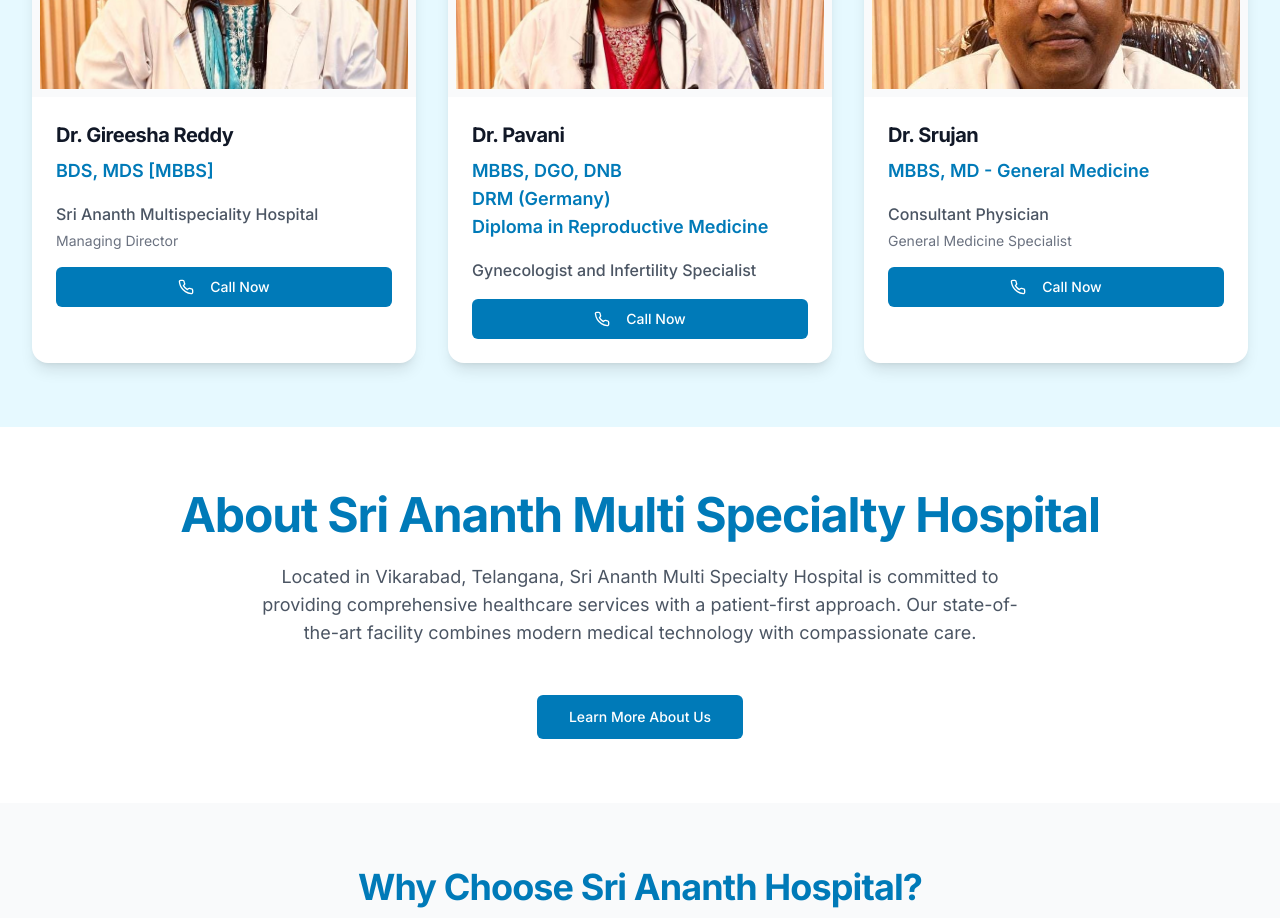
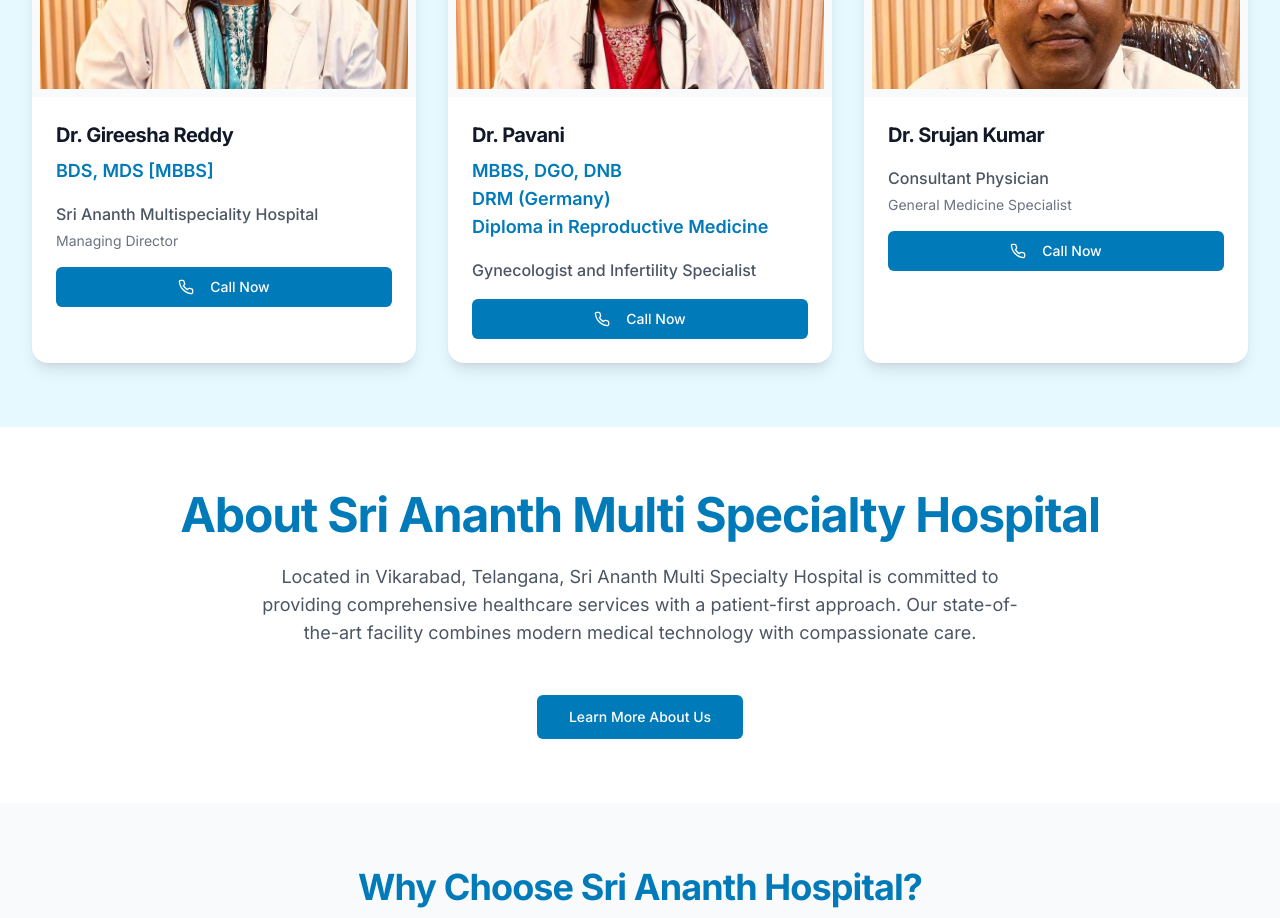
Before and after one commit to Masthan008/sri-ananth-hospital, a React (Vite) app: page / in a window 1280 px wide. Shown: the part 1240-2158 px from the top of the page. Built offline with nearby package versions, Linux system fonts and the light colour scheme.

Commit message:
Update: Corrected Dr. Srujan's name and removed qualifications

```diff
--- a/src/pages/Home.tsx
+++ b/src/pages/Home.tsx
@@ -194,23 +194,20 @@ const Home = () => {
               </div>
             </div>
 
-            {/* Dr. Srujan */}
+            {/* Dr. Srujan Kumar */}
             <div className="bg-white rounded-2xl shadow-lg overflow-hidden animate-scale-in" style={{animationDelay: '0.4s'}}>
               <div className="h-80 w-full overflow-hidden bg-gray-50">
                 <div className="w-full h-full flex items-center justify-center p-2">
                   <img
                     src="/doctors/dr-srujan.jpg"
-                    alt="Dr. Srujan"
+                    alt="Dr. Srujan Kumar"
                     className="h-full w-full object-cover"
                     style={{ objectPosition: 'top center' }}
                   />
                 </div>
               </div>
               <div className="p-6">
-                <h3 className="text-xl font-bold text-gray-900 mb-2">Dr. Srujan</h3>
-                <p className="text-lg text-hospital-blue font-semibold mb-4">
-                  MBBS, MD - General Medicine
-                </p>
+                <h3 className="text-xl font-bold text-gray-900 mb-4">Dr. Srujan Kumar</h3>
                 <p className="text-gray-600 mb-1 font-medium">Consultant Physician</p>
                 <p className="text-gray-500 text-sm mb-4">General Medicine Specialist</p>
                 <div className="flex items-center space-x-4">
```
